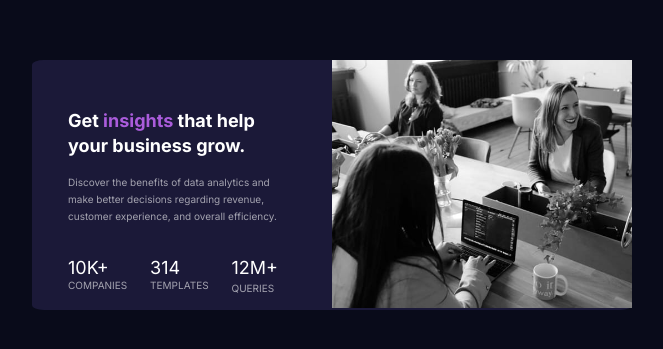
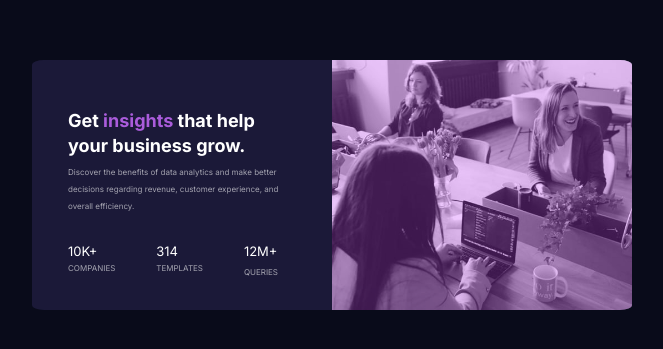
Before and after one commit to abdrahmansoltan/stats-preview-card-component, a plain HTML site: page index.html in a window 1280 px wide. Shown: the part 223-572 px from the top of the page, without its empty margins (316-979 px from the left). Drawn offline with Linux system fonts and the light colour scheme.

Commit message:
font+img color
1-adjusted font-size and weight of h4

2-added color to the img by after element to main container and placed it on top of the image to make a filter

```diff
--- a/css/main-style.css
+++ b/css/main-style.css
@@ -18,9 +18,7 @@
   --Slightly-transparent-white: hsla(0, 0%, 100%, 0.75);
   --Slightly-transparent-white: hsla(0, 0%, 100%, 0.6);
 }
-/* fonts */
-/* font-family: 'Inter', sans-serif; */
-/* font-family: 'Lexend Deca', sans-serif; */
+
 body {
   background-color: var(--Very-dark-blue);
   height: 100vh;
@@ -37,8 +35,9 @@ body {
   border-radius: 2%;
   display: grid;
   grid-template-columns: repeat(2, 1fr);
-  /* overflow: hidden; */
   line-height: 110%;
+  overflow: hidden;
+  position: relative;
 }
 .container > *:not(img) {
   padding: 12%;
@@ -46,7 +45,7 @@ body {
 p,
 .bottom p {
   color: var(--Slightly-transparent-white);
-  font-size: 10px;
+  font-size: 8px;
   font-weight: 400;
   margin-bottom: -22%;
 }
@@ -56,24 +55,34 @@ h1 span {
 h1,
 h4 {
   font-weight: 700;
-  margin-bottom: -22%;
+  margin-bottom: -25%;
   line-height: 25px;
 }
 h4 {
   font-weight: 500;
+  font-size: 13px;
 }
 
 img {
   width: 100%;
-  height: auto;
+  height: 100%;
+  grid-area: 1/2/4/3;
+  filter: var(--Soft-violet);
+}
+.container::after {
+  content: "";
+  background-color: var(--Soft-violet);
+  width: 50%;
+  height: 100%;
+  position: absolute;
+  left: 50%;
+  opacity: 0.3;
+  filter: saturate(1.6);
+}
 
-  grid-area: 1/2/4/3;
-  /* filter: var(--Soft-violet)(100%); */
-  filter: saturate(var(--Soft-violet, 5));
-}
 .bottom {
   display: flex;
-  font-size: 12px;
+  font-size: 10px;
   justify-content: space-between;
   width: 70%;
   text-transform: uppercase;
```
